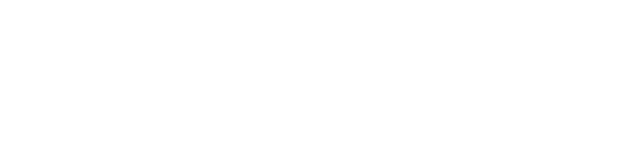
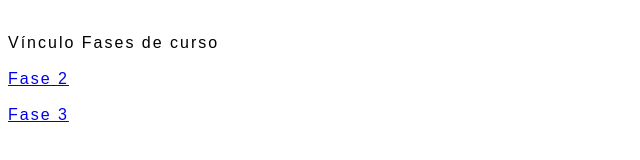
Before and after one commit to CristhianCald/DSW-CristhianCalderon, a plain HTML site: page Fase3/Inicio.html in a window 1280 px wide. Shown: the whole page, without its empty margins (0-640 px from the left). Drawn offline with Linux system fonts and the light colour scheme.

```diff
--- a/Fase3/Inicio.html
+++ b/Fase3/Inicio.html
@@ -0,0 +1,22 @@
+<!DOCTYPE html>
+<html lang="en">
+<head>
+    <meta charset="UTF-8">
+    <meta http-equiv="X-UA-Compatible" content="IE=edge">
+    <meta name="viewport" content="width=device-width, initial-scale=1.0">
+    <title>Inicio</title>
+    <link rel="stylesheet" href="style.css">
+
+    <body>
+
+        <p> <br>Vínculo Fases de curso<br>
+            <br>
+            <a href="Fase2/design.html">Fase 2</a>
+            <br>
+            <br>
+            <a href="Fase3/design.html">Fase 3</a>
+            <br>
+        </p>
+    </body>
+</head>
+</html>
```
Also changed, not shown: index.html (+3 -0 lines), Fase4/Inicio2.html (added), Fase4/SEO.html (added), Fase4/Sitios.html (added).
